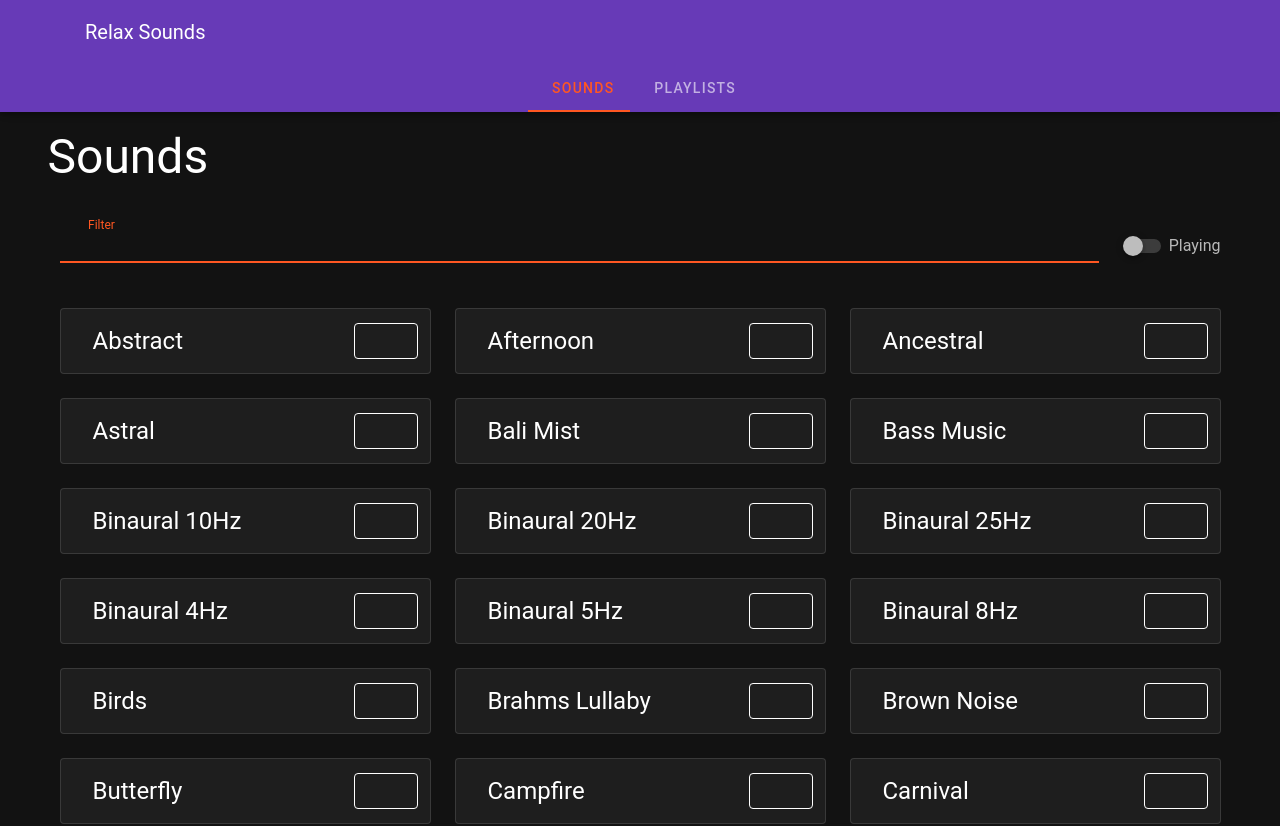
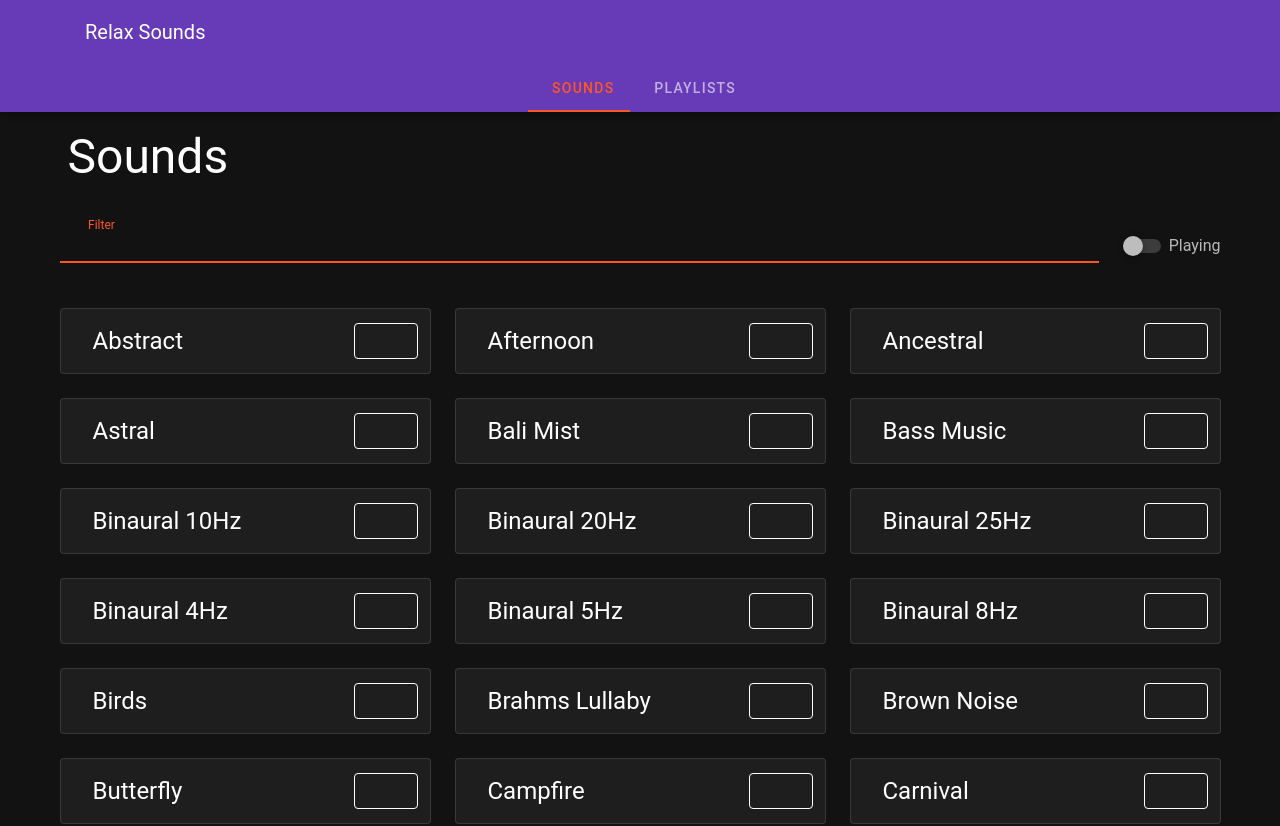
Before and after one commit to gabe565/relax-sounds, a Vue app: page /sounds in a window 1280 px wide. Shown: the top 826 px of the page. Built offline with nearby package versions, Linux system fonts and the light colour scheme; some icons are missing; the HTML template or start-up script is replaced by a standard one.

Commit message:
:lipstick: Add padding to all sides of page headers

```diff
--- a/src/components/pages/Page.vue
+++ b/src/components/pages/Page.vue
@@ -1,6 +1,6 @@
 <template>
   <v-container>
-    <v-row class="py-5">
+    <v-row class="pa-5">
       <h1 class="display-2">
         {{ title }}
       </h1>
```
